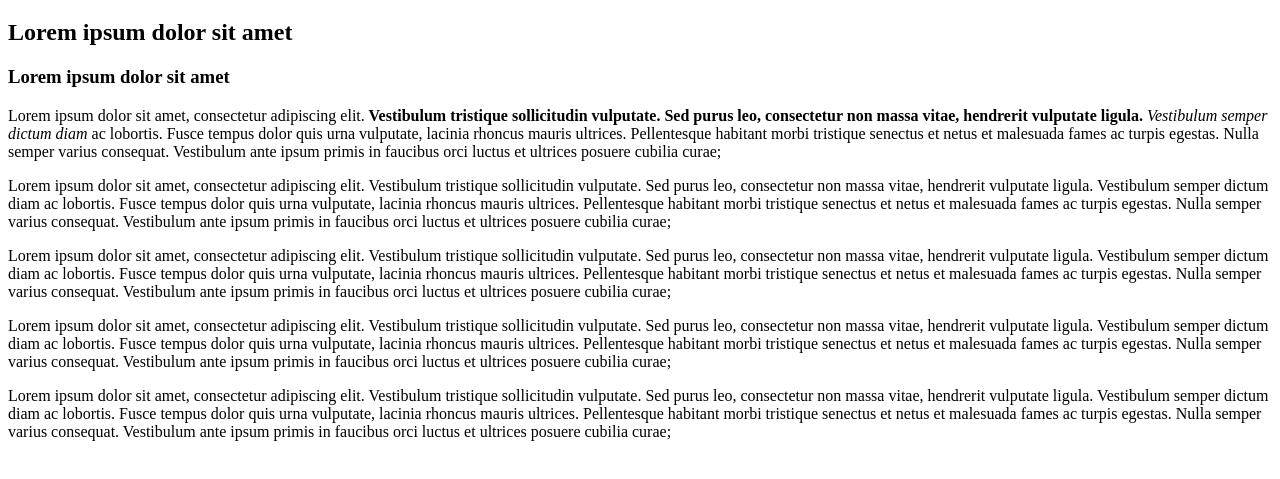
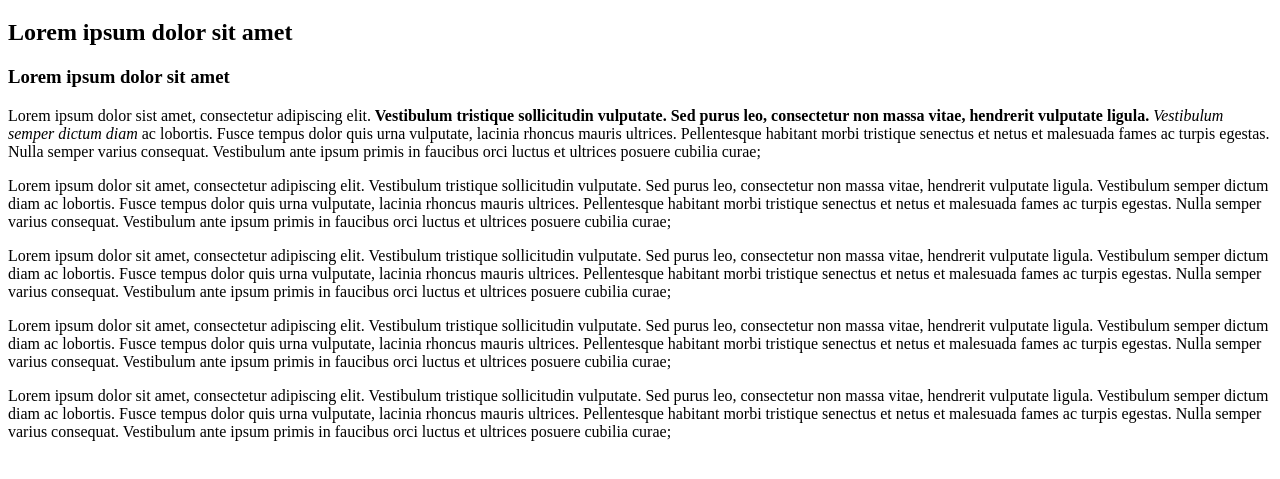
Before and after one commit to sandro-alex/GIPA, a plain HTML site: page index.html in a window 1280 px wide. Shown: the part 61-540 px from the top of the page. Drawn offline with Linux system fonts and the light colour scheme.

Commit message:
initial commit

```diff
--- a/index.html
+++ b/index.html
@@ -9,7 +9,7 @@
     <H1>Lorem ipsum dolor sit wamet</H1>
     <H2>Lorem ipsum dolor sit amet</H2>
     <H3>Lorem ipsum dolor sit amet</H3>
-    <p> Lorem ipsum dolor sit amet, consectetur  adipiscing elit.<strong> Vestibulum tristique sollicitudin vulputate. Sed purus
+    <p> Lorem ipsum dolor sist amet, consectetur  adipiscing elit.<strong> Vestibulum tristique sollicitudin vulputate. Sed purus
         leo, consectetur non massa vitae, hendrerit vulputate  ligula.</strong> <em> Vestibulum semper dictum diam</em> ac lobortis. Fusce
         tempus dolor quis urna vulputate,<span> lacinia rhoncus mauris</span> ultrices. Pellentesque habitant morbi tristique
         senectus et netus et malesuada fames ac turpis egestas. Nulla semper varius consequat. Vestibulum ante ipsum
```
